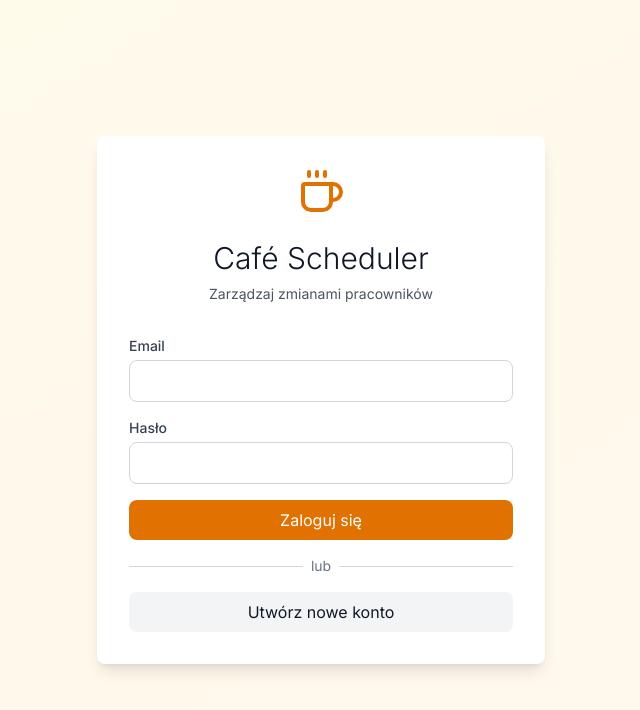
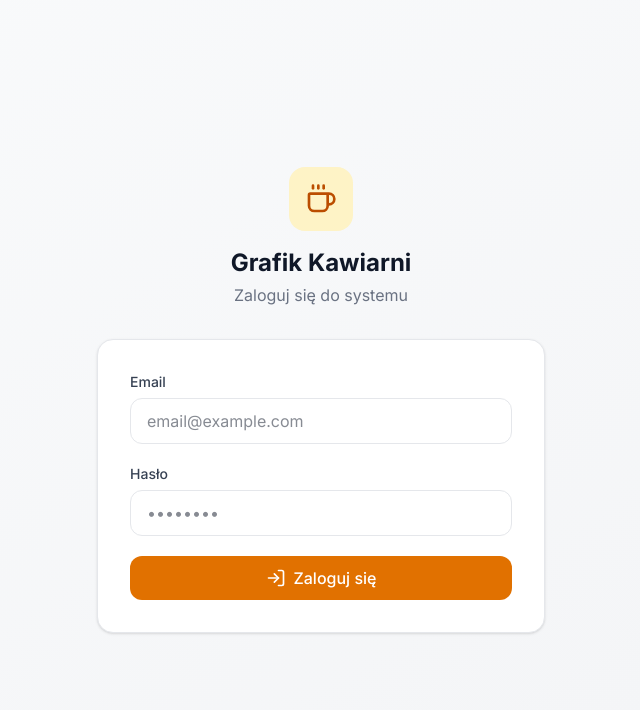
Before and after one commit to dominik-a11y/cafe-scheduler, a Next.js app: page /login in a window 1280 px wide. Shown: the top 710 px of the page, without its empty margins (319-959 px from the left). Built offline with nearby package versions, Linux system fonts and the light colour scheme; no server answers.

Commit message:
fix: wrap useSearchParams in Suspense boundary for login page

```diff
--- a/src/app/login/page.tsx
+++ b/src/app/login/page.tsx
@@ -1,147 +1,121 @@
 'use client';
 
-import { useState } from 'react';
+import { Suspense, useState } from 'react';
+import { useRouter, useSearchParams } from 'next/navigation';
 import { createClient } from '@/lib/supabase/client';
-import Link from 'next/link';
-import { useRouter, useSearchParams } from 'next/navigation';
-import { Coffee } from 'lucide-react';
+import { Coffee, LogIn, UserPlus, Loader2 } from 'lucide-react';
 
-export default function LoginPage() {
+function LoginForm() {
   const [email, setEmail] = useState('');
   const [password, setPassword] = useState('');
+  const [fullName, setFullName] = useState('');
+  const [error, setError] = useState('');
   const [loading, setLoading] = useState(false);
-  const [error, setError] = useState<string | null>(null);
   const router = useRouter();
   const searchParams = useSearchParams();
   const inviteToken = searchParams.get('invite');
+  const isRegister = !!inviteToken;
 
+  const handleSubmit = async (e: React.FormEvent) => {
+    e.preventDefault();
+    setError('');
+    setLoading(true);
     const supabase = createClient();
 
-  const handleLogin = async (e: React.FormEvent) => {
-    e.preventDefault();
-    setLoading(true);
-    setError(null);
-
     try {
-      const { error: signInError } = await supabase.auth.signInWithPassword({
+      if (isRegister) {
+        const { error: signUpError } = await supabase.auth.signUp({
           email,
           password,
+          options: { data: { full_name: fullName } },
         });
+        if (signUpError) throw signUpError;
 
-      if (signInError) throw signInError;
-
-      // If there's an invite token, accept it
-      if (inviteToken) {
-        const response = await fetch('/api/auth/accept-invite', {
+        // Accept invite
+        await fetch('/api/auth/accept-invite', {
           method: 'POST',
           headers: { 'Content-Type': 'application/json' },
           body: JSON.stringify({ token: inviteToken }),
         });
-
-        if (!response.ok) {
-          console.error('Failed to accept invitation');
+        router.push('/schedule');
+      } else {
+        const { error: signInError } = await supabase.auth.signInWithPassword({ email, password });
+        if (signInError) throw signInError;
+        router.push('/schedule');
       }
-      }
-
-      router.push('/schedule');
     } catch (err: any) {
-      setError(err.message || 'Login failed');
-    } finally {
-      setLoading(false);
-    }
-  };
-
-  const handleSignUp = async (e: React.FormEvent) => {
-    e.preventDefault();
-    setLoading(true);
-    setError(null);
-
-    try {
-      const { error: signUpError } = await supabase.auth.signUp({
-        email,
-        password,
-      });
-
-      if (signUpError) throw signUpError;
-
-      setError('Check your email to confirm registration');
-    } catch (err: any) {
-      setError(err.message || 'Sign up failed');
+      setError(err.message || 'Wystąpił błąd');
     } finally {
       setLoading(false);
     }
   };
 
   return (
-    <div className="min-h-screen bg-gradient-to-br from-amber-50 to-orange-50 flex items-center justify-center p-4">
+    <div className="min-h-screen flex items-center justify-center bg-gradient-to-br from-gray-50 to-gray-100 px-4">
       <div className="w-full max-w-md">
-        <div className="bg-white rounded-lg shadow-lg p-8">
-          <div className="flex justify-center mb-6">
-            <Coffee className="w-12 h-12 text-amber-600" />
+        <div className="text-center mb-8">
+          <div className="inline-flex items-center justify-center w-16 h-16 bg-amber-100 rounded-2xl mb-4">
+            <Coffee className="w-8 h-8 text-amber-700" />
           </div>
-          <h1 className="text-3xl font-light text-center mb-2">Café Scheduler</h1>
-          <p className="text-center text-gray-600 text-sm mb-8">
-            Zarządzaj zmianami pracowników
-          </p>
-
-          {error && (
-            <div className="mb-4 p-3 bg-red-50 text-red-700 rounded-lg text-sm">
-              {error}
+          <h1 className="text-2xl font-bold text-gray-900">Grafik Kawiarni</h1>
+          <p className="text-gray-500 mt-1">{isRegister ? 'Utwórz swoje konto' : 'Zaloguj się do systemu'}</p>
+        </div>
+        <form onSubmit={handleSubmit} className="bg-white rounded-2xl shadow-sm border border-gray-200 p-8 space-y-5">
+          {isRegister && (
+            <div>
+              <label className="block text-sm font-medium text-gray-700 mb-1.5">Imię i nazwisko</label>
+              <input
+                type="text"
+                value={fullName}
+                onChange={(e) => setFullName(e.target.value)}
+                required
+                className="w-full px-4 py-2.5 border border-gray-200 rounded-xl focus:ring-2 focus:ring-amber-500 focus:border-transparent outline-none transition"
+                placeholder="Jan Kowalski"
+              />
             </div>
           )}
-
-          <form onSubmit={handleLogin} className="space-y-4 mb-4">
           <div>
-              <label className="block text-sm font-medium text-gray-700 mb-1">
-                Email
-              </label>
+            <label className="block text-sm font-medium text-gray-700 mb-1.5">Email</label>
             <input
               type="email"
               value={email}
               onChange={(e) => setEmail(e.target.value)}
-                className="w-full px-4 py-2 border border-gray-300 rounded-lg focus:ring-2 focus:ring-amber-500 focus:border-transparent"
               required
+              className="w-full px-4 py-2.5 border border-gray-200 rounded-xl focus:ring-2 focus:ring-amber-500 focus:border-transparent outline-none transition"
+              placeholder="email@example.com"
             />
           </div>
           <div>
-              <label className="block text-sm font-medium text-gray-700 mb-1">
-                Hasło
-              </label>
+            <label className="block text-sm font-medium text-gray-700 mb-1.5">Hasło</label>
             <input
               type="password"
               value={password}
               onChange={(e) => setPassword(e.target.value)}
-                className="w-full px-4 py-2 border border-gray-300 rounded-lg focus:ring-2 focus:ring-amber-500 focus:border-transparent"
               required
+              minLength={6}
+              className="w-full px-4 py-2.5 border border-gray-200 rounded-xl focus:ring-2 focus:ring-amber-500 focus:border-transparent outline-none transition"
+              placeholder="••••••••"
             />
           </div>
+          {error && <div className="text-red-600 text-sm bg-red-50 rounded-xl px-4 py-3">{error}</div>}
           <button
             type="submit"
             disabled={loading}
-              className="w-full bg-amber-600 text-white py-2 rounded-lg hover:bg-amber-700 transition disabled:opacity-50"
+            className="w-full flex items-center justify-center gap-2 bg-amber-600 hover:bg-amber-700 text-white font-medium py-2.5 px-4 rounded-xl transition disabled:opacity-50"
           >
-              {loading ? 'Logowanie...' : 'Zaloguj się'}
+            {loading ? <Loader2 className="w-5 h-5 animate-spin" /> : isRegister ? <UserPlus className="w-5 h-5" /> : <LogIn className="w-5 h-5" />}
+            {isRegister ? 'Utwórz konto' : 'Zaloguj się'}
           </button>
         </form>
-
-          <div className="relative mb-4">
-            <div className="absolute inset-0 flex items-center">
-              <div className="w-full border-t border-gray-300"></div>
-            </div>
-            <div className="relative flex justify-center text-sm">
-              <span className="px-2 bg-white text-gray-500">lub</span>
-            </div>
-          </div>
-
-          <button
-            onClick={handleSignUp}
-            disabled={loading}
-            className="w-full bg-gray-100 text-gray-900 py-2 rounded-lg hover:bg-gray-200 transition disabled:opacity-50"
-          >
-            {loading ? 'Rejestracja...' : 'Utwórz nowe konto'}
-          </button>
-        </div>
       </div>
     </div>
   );
 }
+
+export default function LoginPage() {
+  return (
+    <Suspense fallback={<div className="min-h-screen flex items-center justify-center"><Loader2 className="w-8 h-8 animate-spin text-amber-600" /></div>}>
+      <LoginForm />
+    </Suspense>
+  );
+}
```
Lines whose indentation alone changed are shown as unchanged.
